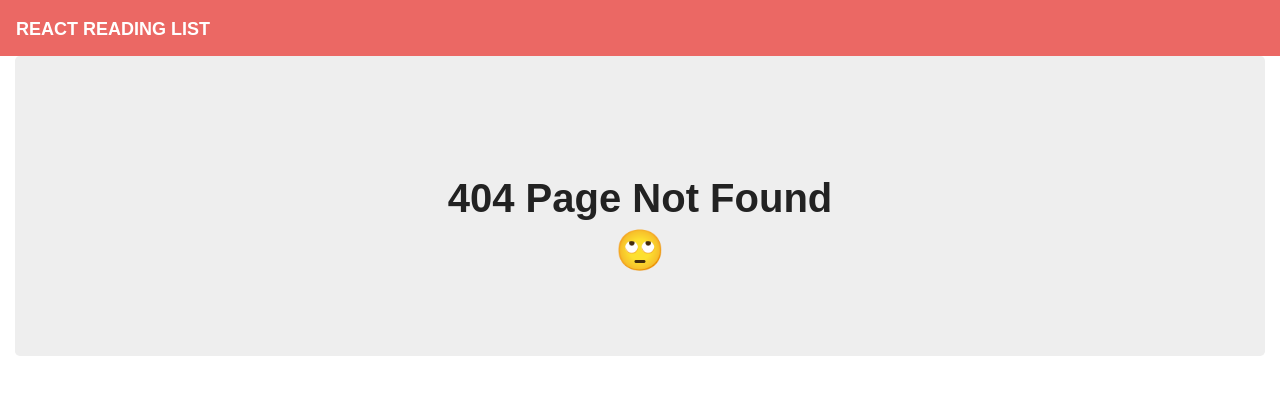
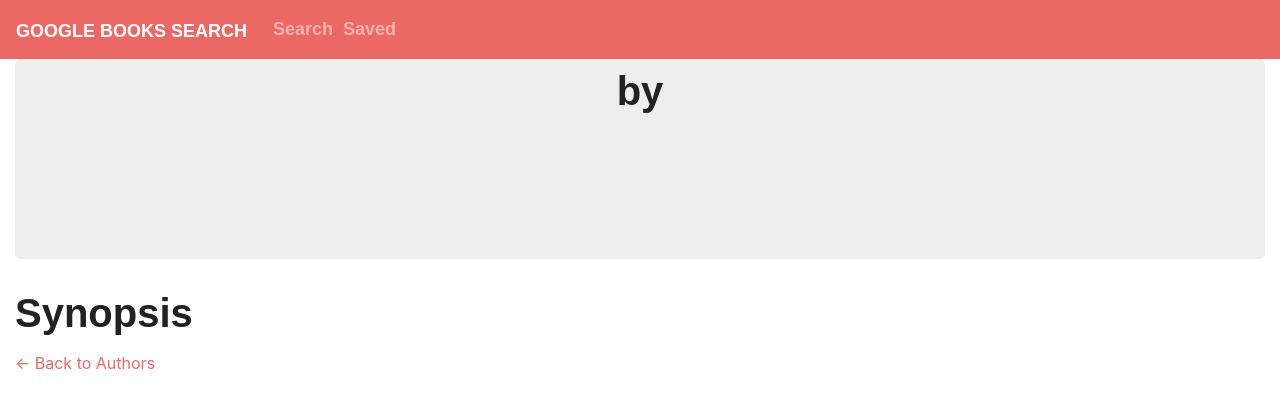
Before and after one commit to aaron-G18/google-books-search, a React (Create React App) app in the folder client/: page /saved in a window 1280 px wide. Before the commit this address had no page. Shown: the top 408 px of the page. Built offline with nearby package versions, Linux system fonts and the light colour scheme; no server answers; a web font is replaced by a local one.

Commit message:
Updated pages/Books.js to now correctly search google API and return a list of books that have the required elements (image, author, description, etc.). Also updated front end and added save button. Got save button functionality working to save a book to the DB.

```diff
--- a/client/src/App.js
+++ b/client/src/App.js
@@ -12,8 +12,7 @@ function App() {
         <Nav />
         <Switch>
           <Route exact path="/" component={Books} />
-          <Route exact path="/books" component={Books} />
-          <Route exact path="/books/:id" component={Saved} />
+          <Route exact path="/saved" component={Saved} />
           <Route component={NoMatch} />
         </Switch>
       </div>
--- a/client/src/components/Jumbotron/index.js
+++ b/client/src/components/Jumbotron/index.js
@@ -3,7 +3,7 @@ import React from "react";
 function Jumbotron({ children }) {
   return (
     <div
-      style={{ height: 300, clear: "both", paddingTop: 120, textAlign: "center" }}
+      style={{ height: 200, clear: "both", paddingTop: 10, textAlign: "center" }}
       className="jumbotron"
     >
       {children}
--- a/client/src/components/Nav/index.js
+++ b/client/src/components/Nav/index.js
@@ -4,7 +4,13 @@ function Nav() {
   return (
     <nav className="navbar navbar-expand-lg navbar-dark bg-primary">
       <a className="navbar-brand" href="/">
-        React Reading List
+        Google Books Search
+      </a>
+      <a className="navbar-text" href="/" style={{ marginLeft: 10 }}>
+        Search
+      </a>
+      <a className="navbar-text" href="/saved" style={{ marginLeft: 10 }}>
+        Saved
       </a>
     </nav>
   );
--- a/client/src/pages/Books.js
+++ b/client/src/pages/Books.js
@@ -1,5 +1,5 @@
 import React, { Component } from "react";
-import DeleteBtn from "../components/DeleteBtn";
+// import DeleteBtn from "../components/DeleteBtn";
 import Jumbotron from "../components/Jumbotron";
 import API from "../utils/API";
 import { Col, Row, Container } from "../components/Grid";
@@ -26,15 +26,16 @@ class Books extends Component {
 
         results.map(arr => {
 
-          // if (arr.volumeInfo.imageLinks.smallThumbnail in arr && arr.volumeInfo.description in arr) {
+          if (arr.volumeInfo.imageLinks !== undefined && arr.volumeInfo.description !== undefined && arr.volumeInfo.authors !== undefined) {
             booksArr.push({
-              "_id": arr.id,
+              "bookId": arr.id,
               "title": arr.volumeInfo.title,
-              "author": arr.volumeInfo.authors,
-              "link": arr.volumeInfo.cononicalVolumeLink,
-              // "imageLink": arr.volumeInfo.imageLinks.smallThumbnail
+              "author": arr.volumeInfo.authors[0],
+              "link": arr.volumeInfo.canonicalVolumeLink,
+              "imageLink": arr.volumeInfo.imageLinks.smallThumbnail,
+              "description": arr.volumeInfo.description
             })
-        // }
+        }
 
       });
         //
@@ -73,6 +74,17 @@ class Books extends Component {
     if (this.state.title) {
       this.googleBooks(this.state.title)
     }
+  };
+
+  handleSaveClick = event => {
+    event.preventDefault();
+    let book = this.state.books.find(element => element.bookId === event.target.id);
+    console.log(book);
+    API.saveBook(
+        book
+      )
+        .then(alert("Book Saved"))
+        .catch(err => console.log(err));
 
   };
 
@@ -80,16 +92,19 @@ class Books extends Component {
     return (
       <Container fluid>
         <Row>
-          <Col size="md-6">
+          <Col size="md-12">
             <Jumbotron>
-              <h1>What Books Should I Read?</h1>
+              <h1>(React) Google Books Search</h1>
+              <p>Search for and save books of interest</p>
             </Jumbotron>
+            <Jumbotron>
               <form>
+                <h3 style={{textAlign: "left", marginTop: 15}}>Book Search</h3>
                 <Input
                   value={this.state.title}
                   onChange={this.handleInputChange}
                   name="title"
-                placeholder="Title (required)"
+                  placeholder="Title, or key word (required)"
                 />
                 <FormBtn
                   disabled={!(this.state.title)}
@@ -98,11 +113,11 @@ class Books extends Component {
                   Search Google Books
                 </FormBtn>
               </form>
+            </Jumbotron>
           </Col>
-          <Col size="md-6 sm-12">
-            <Jumbotron>
-              <h1>Books On My List</h1>
-            </Jumbotron>
+          <Col size="md-12">
+            <div>
+              <h1>Results</h1>
             {this.state.books.length ? (
               <List>
                 {this.state.books.map(book => (
@@ -113,13 +128,20 @@ class Books extends Component {
                         {book.title} by {book.author}
                       </strong>
                     </a>
-                    <DeleteBtn onClick={() => this.deleteBook(book._id)} />
+                    <a href={book.link} target="_blank" rel="noopener noreferrer"><FormBtn>View</FormBtn></a>
+                    <FormBtn
+                    id={book.bookId}
+                    onClick={this.handleSaveClick}
+                    >
+                      Save
+                    </FormBtn>
                   </ListItem>
                 ))}
               </List>
             ) : (
               <h3>No Results to Display</h3>
             )}
+            </div>
           </Col>
         </Row>
       </Container>
```
Also changed, not shown: 1 other file (tests, documents, lock files or other folders). Lines whose indentation alone changed are shown as unchanged.
